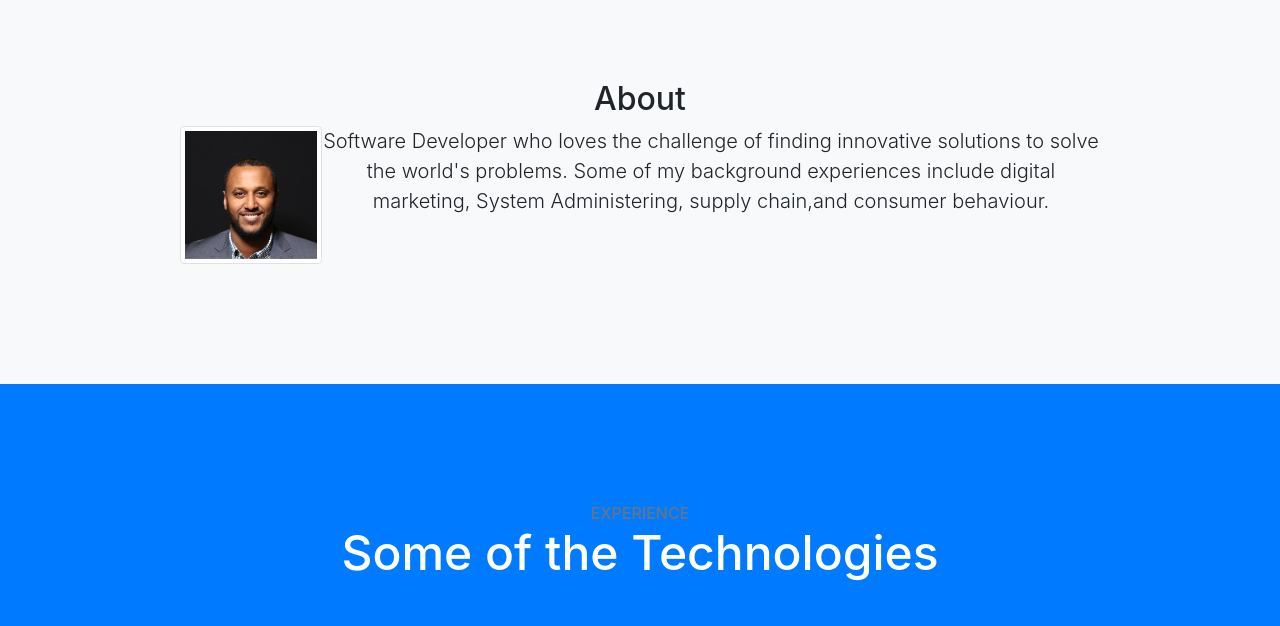
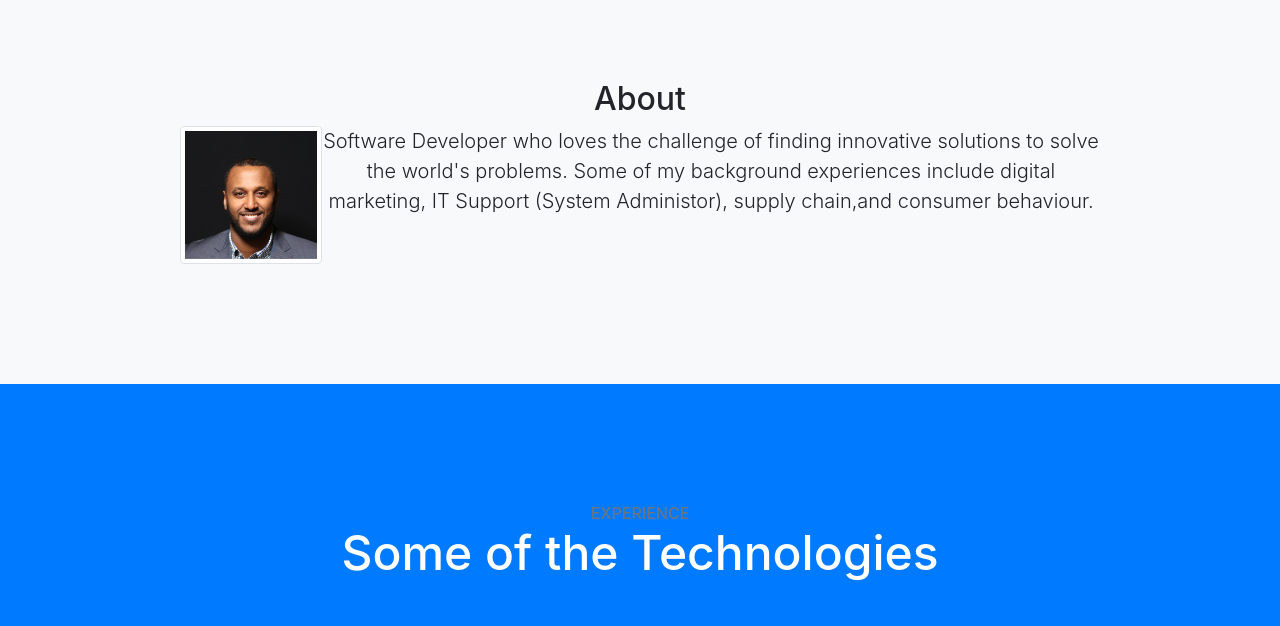
Before and after one commit to fbdel/Portfolio-Page, a website with bundled scripts: page index.html in a window 1280 px wide. Shown: the part 840-1466 px from the top of the page. Built offline with nearby package versions, Linux system fonts and the light colour scheme.

Commit message:
meta data

```diff
--- a/index.html
+++ b/index.html
@@ -72,7 +72,7 @@
           <h2>About</h2>
           <img src="img/headshot.png" alt="Image of Fadil Abdella" class="img-thumbnail rounded float-left" height="142" width="142">
           <p class="lead mb-5">Software Developer who loves the challenge of finding innovative solutions to solve the world's problems.
-            Some of my background experiences include digital marketing, System Administering, supply chain,and consumer
+            Some of my background experiences include digital marketing, IT Support (System Administor), supply chain,and consumer
             behaviour.
           </p>
 
```
